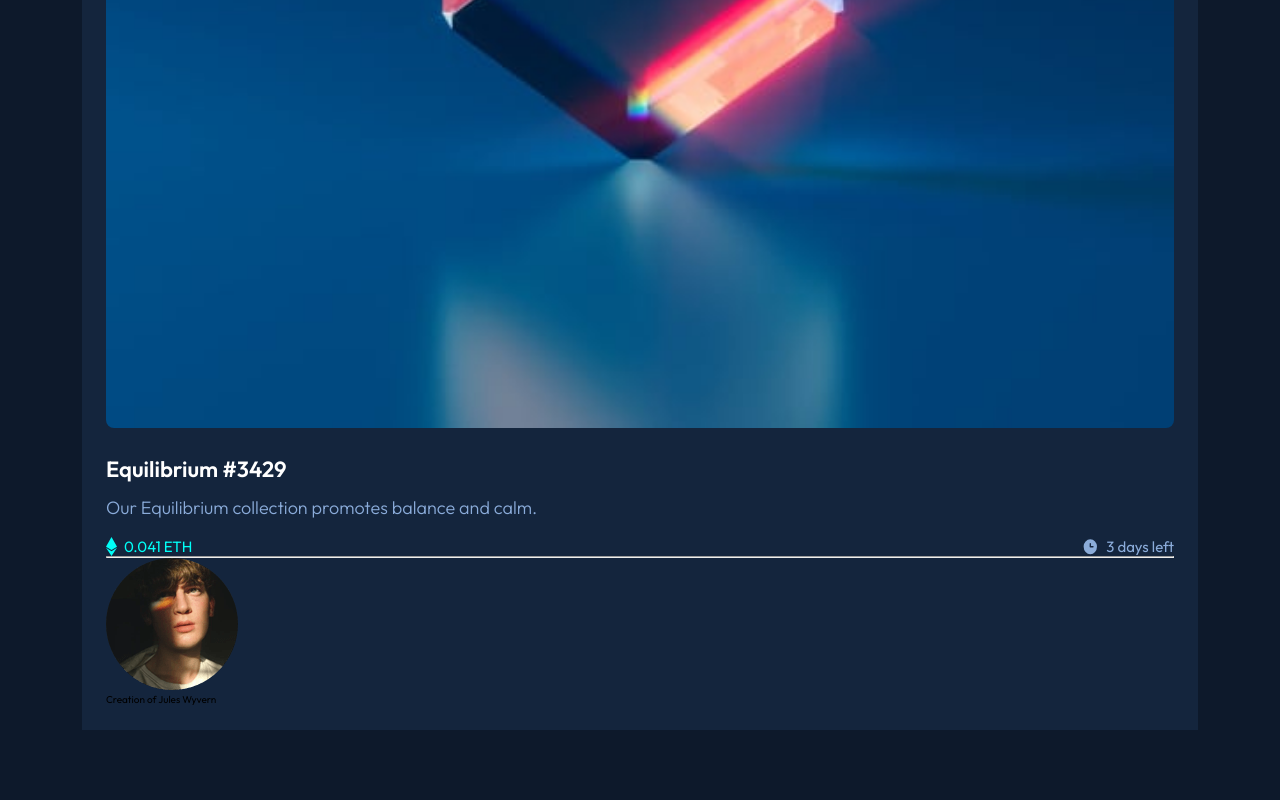
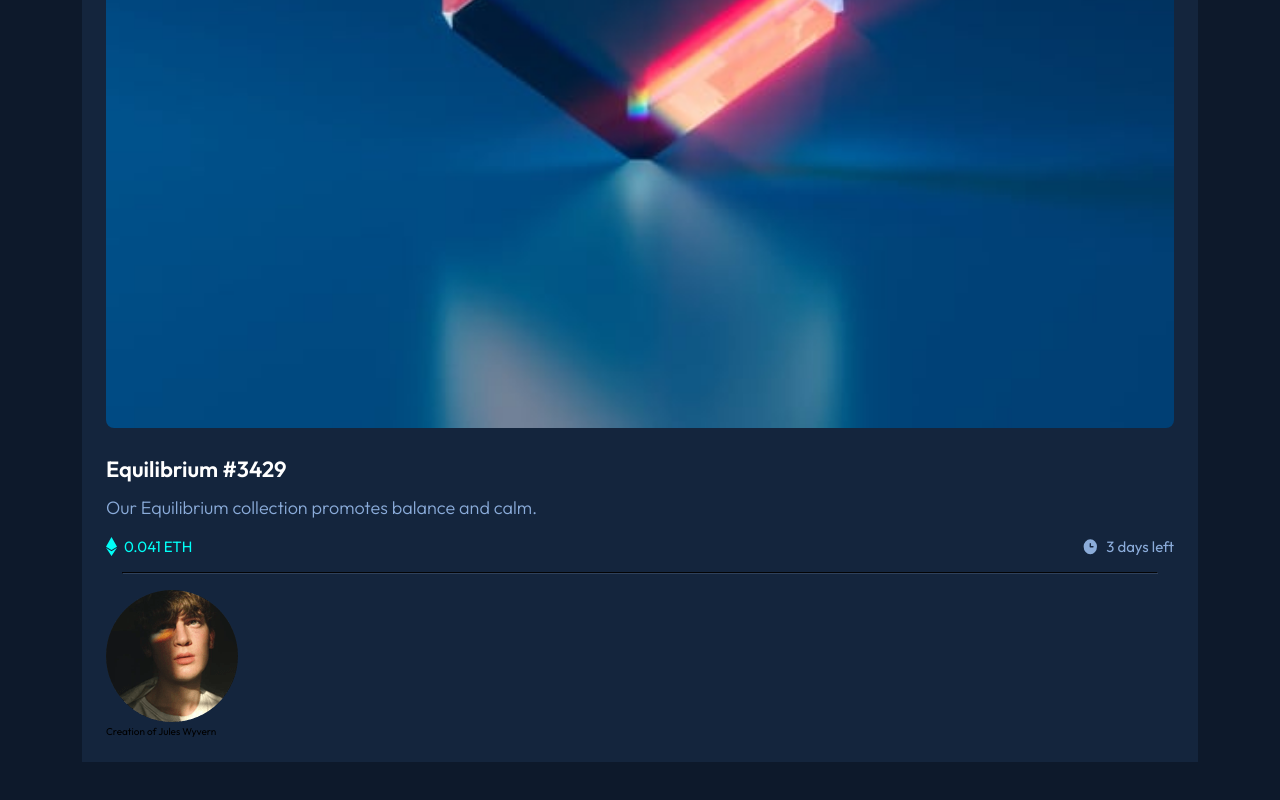
Before and after one commit to delroscol98/NFT-Preview-Card, a plain HTML site: page index.html in a window 1280 px wide. Shown: the part 726-1526 px from the top of the page. Drawn offline with Linux system fonts and the light colour scheme.

Commit message:
.card--divider

```diff
--- a/style.css
+++ b/style.css
@@ -80,6 +80,8 @@ body {
 }
 
 .card__divider {
+  border-color: var(--dark-blue-3);
+  margin: 1.6rem;
 }
 
 .card__footer {
```
